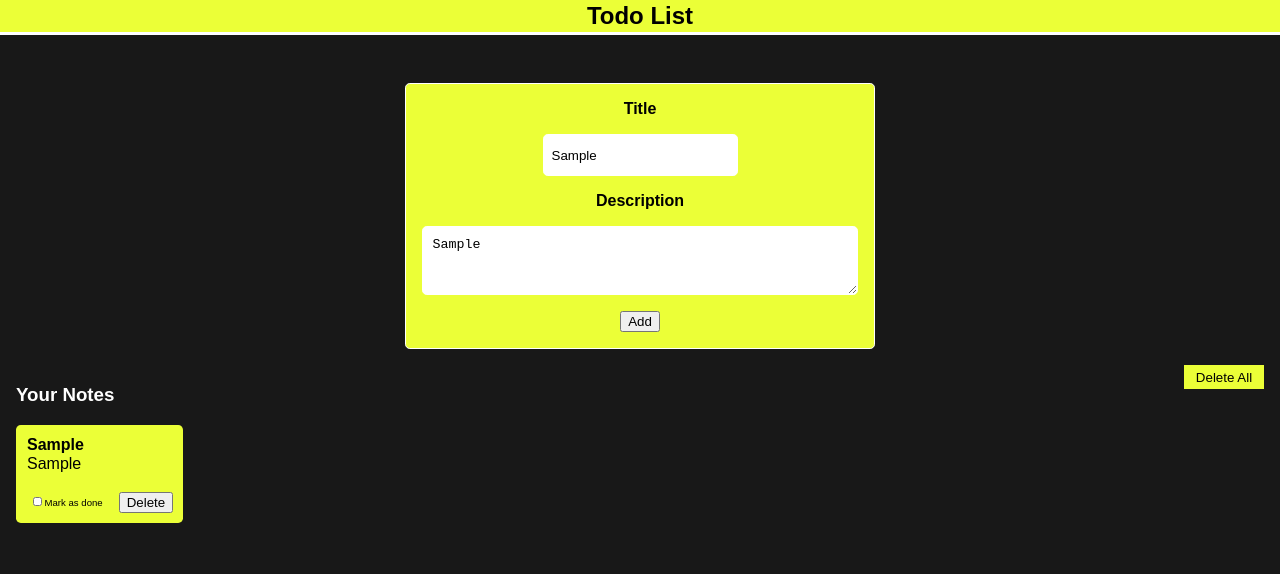
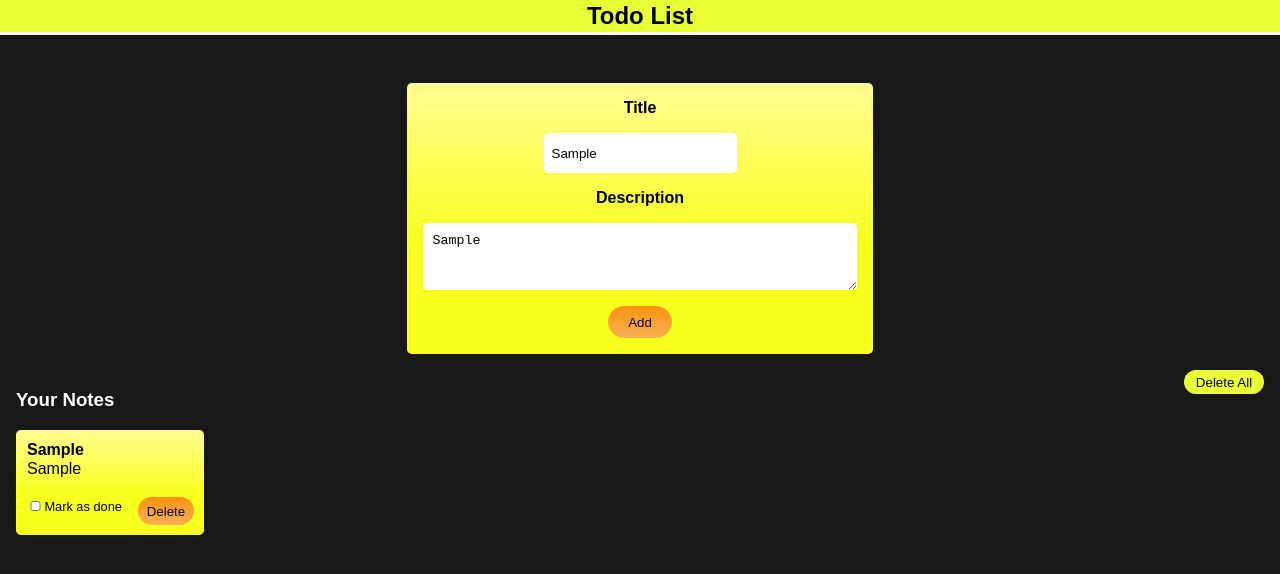
Before and after one commit to ritvikmathur1999/cat_angular_asg01, an Angular app: page / in a window 1280 px wide. Both pictures are taken after typing "Sample", "Sample" into the empty fields and a click on the button "Add". Shown: the top 574 px of the page. Built offline with nearby package versions, Linux system fonts and the light colour scheme.

Commit message:
scss enhancements

```diff
--- a/src/app/myComponents/add-todo/add-todo.component.scss
+++ b/src/app/myComponents/add-todo/add-todo.component.scss
@@ -1,7 +1,8 @@
 $bg-color:rgb(235, 255, 55);
 $border-color:white;
-$border-width:0.1rem;
+$border-width:0;
 $border-radius:0.3rem;
+$bg-gradient-img:linear-gradient(to bottom, #fb920c, #fa9a24, #faa235, #f9a945, #f9b053);
 
 .add-items-main {
   display: flex;
@@ -14,13 +15,23 @@ $border-radius:0.3rem;
   display: flex;
   justify-self: center;
   align-self: center;
+
+  .btnn{
+    border-radius: 1rem;
+    border-style: none;
+    height: 2rem;
+    width: 4rem;
+    background-image: $bg-gradient-img;
+  }
+
 }
 
 .add-items > * {
   padding: 1rem;
   font-weight: bold;
   border-radius: $border-radius;
-  background-color: $bg-color;
+  background: rgb(247,255,28);
+  background: linear-gradient(0deg, rgba(247,255,28,1) 40%, rgba(255,253,145,1) 100%);
   display: flex;
   border: $border-width solid $border-color;
   flex-direction: column;
@@ -36,6 +47,7 @@ $border-radius:0.3rem;
     height: 1.5rem;
     padding: 0.5rem;
 
+
 }
 
 .form-input-desc
--- a/src/app/myComponents/todo-item/todo-item.component.html
+++ b/src/app/myComponents/todo-item/todo-item.component.html
@@ -8,7 +8,7 @@
                 <input type="checkbox" class="form-input" id="done">
                 <label class="form-input-label" (onClick)="onClickSelectionBox(todo)">Mark as done</label>
             </div>
-            <div class="button"><button class="btn" (click)="onClick(todo)">Delete</button></div>
+            <div class="button"><button class="delete-btn" (click)="onClick(todo)">Delete</button></div>
         </div>
     </div>
 </div>
--- a/src/app/myComponents/todo-item/todo-item.component.scss
+++ b/src/app/myComponents/todo-item/todo-item.component.scss
@@ -2,13 +2,19 @@ $border-color: white;
 $bg-color: rgb(235, 255, 55);
 $border-radius: 0.3rem;
 $border-width: 0.2rem;
+$bg-gradient-img:linear-gradient(to bottom, #fb920c, #fa9a24, #faa235, #f9a945, #f9b053);
 
 .card-main {
   display: flex;
   padding: 10px;
   // border: $border-width solid $border-color;
   border-radius: $border-radius;
-  background-color: $bg-color;
+  background: rgb(247, 255, 28);
+  background: linear-gradient(
+    0deg,
+    rgba(247, 255, 28, 1) 40%,
+    rgba(255, 253, 145, 1) 100%
+  );
   justify-content: space-between;
   width: auto;
   height: auto;
@@ -26,19 +32,25 @@ $border-width: 0.2rem;
     display: flex;
     justify-content: space-between;
 
-    .checkbox {
+    .form-input-label {
+      font-size: 0.8rem;
       margin-right: 1rem;
     }
 
-    .form-input-label {
-      font-size: 0.6rem;
+    .form-input {
+      width: 0.7rem;
+      height: 0.6rem;
+      cursor: pointer;
+      margin-right: 0.2rem;
     }
 
-    .form-input {
-      width: 0.91rem;
-      height: 0.51rem;
-      cursor: pointer;
-      margin-right: 0px;
+    .delete-btn {
+      border-radius: 1rem;
+      border-style: none;
+      height: 1.8rem;
+      width: 3.5rem;
+      // background-color: purple;
+      background-image: $bg-gradient-img;
     }
   }
 }
--- a/src/app/myComponents/todos/todos.component.scss
+++ b/src/app/myComponents/todos/todos.component.scss
@@ -1,42 +1,42 @@
-$font-color:white;
+$font-color: white;
 $bg-color: rgb(235, 255, 55);
 
-
-.container{
+.container {
   margin: 1rem;
 }
 
-.container h3{
+.container h3 {
   color: $font-color;
 }
-.card-container{
+.card-container {
   display: flex;
   flex-direction: row;
   gap: 0.35rem;
   height: auto;
   width: auto;
-    flex-wrap:wrap;
-    justify-content:space-between;
-    .msg{
+  flex-wrap: wrap;
+  justify-content: space-between;
+  .msg {
     color: $font-color;
   }
 }
 
-p{
+p {
   margin: 0px;
 }
-.checkbox{
+.checkbox {
   margin: 0px;
 }
 
-.op{
+.op {
   display: flex;
   justify-content: space-between;
 
-    button{
+  button {
     height: 1.5rem;
     width: 5rem;
     background-color: $bg-color;
-        border-style:none ;
+    border-style: none;
+    border-radius: 1rem;
   }
 }
--- a/src/app/myComponents/todos/todos.component.ts
+++ b/src/app/myComponents/todos/todos.component.ts
@@ -1,49 +1,41 @@
 import { Component, Input, OnInit } from '@angular/core';
 import { json } from 'node_modules/@angular-devkit/core/src';
-import Todo from "../../todo"
+import Todo from '../../todo';
 @Component({
   selector: 'app-todos',
   templateUrl: './todos.component.html',
-  styleUrls: ['./todos.component.scss']
+  styleUrls: ['./todos.component.scss'],
 })
 export class TodosComponent implements OnInit {
-  localItem:string
-  todos:Todo[];
-  @Input() todo:Todo;
+  localItem: string;
+  todos: Todo[];
+  @Input() todo: Todo;
 
   constructor() {
-    this.localItem = localStorage.getItem("todos");
+    this.localItem = localStorage.getItem('todos');
 
-    if(this.localItem==null)
-    {
-      this.todos=[]
+    if (this.localItem == null) {
+      this.todos = [];
+    } else {
+      this.todos = JSON.parse(this.localItem);
     }
-    else
-    {
-      this.todos=JSON.parse(this.localItem)
-    }
-
-   }
-
-   deleteTodo(todo:Todo)
-   {
-      const index = this.todos.indexOf(todo)
-      this.todos.splice(index,1)
-      localStorage.setItem("todos",JSON.stringify(this.todos));
-   }
-
-   addTodo(todo:Todo)
-   {
-    this.todos.push(todo)
-    localStorage.setItem("todos",JSON.stringify(this.todos));
-   }
-
-  ngOnInit(): void {
   }
 
-  onClick(todo:Todo)
-  {
-    this.todos=[];
+  deleteTodo(todo: Todo) {
+    const index = this.todos.indexOf(todo);
+    this.todos.splice(index, 1);
+    localStorage.setItem('todos', JSON.stringify(this.todos));
   }
 
+  addTodo(todo: Todo) {
+    this.todos.push(todo);
+    localStorage.setItem('todos', JSON.stringify(this.todos));
+  }
+
+  ngOnInit(): void {}
+
+  onClick(todo: Todo) {
+    this.todos = [];
+    localStorage.setItem('todos', JSON.stringify(this.todos));
+  }
 }
```
Also changed, not shown: src/app/myComponents/todos/todos.component.html (line endings or trailing spaces), 3 other files (tests, documents, lock files or other folders). Lines whose indentation alone changed are shown as unchanged.
